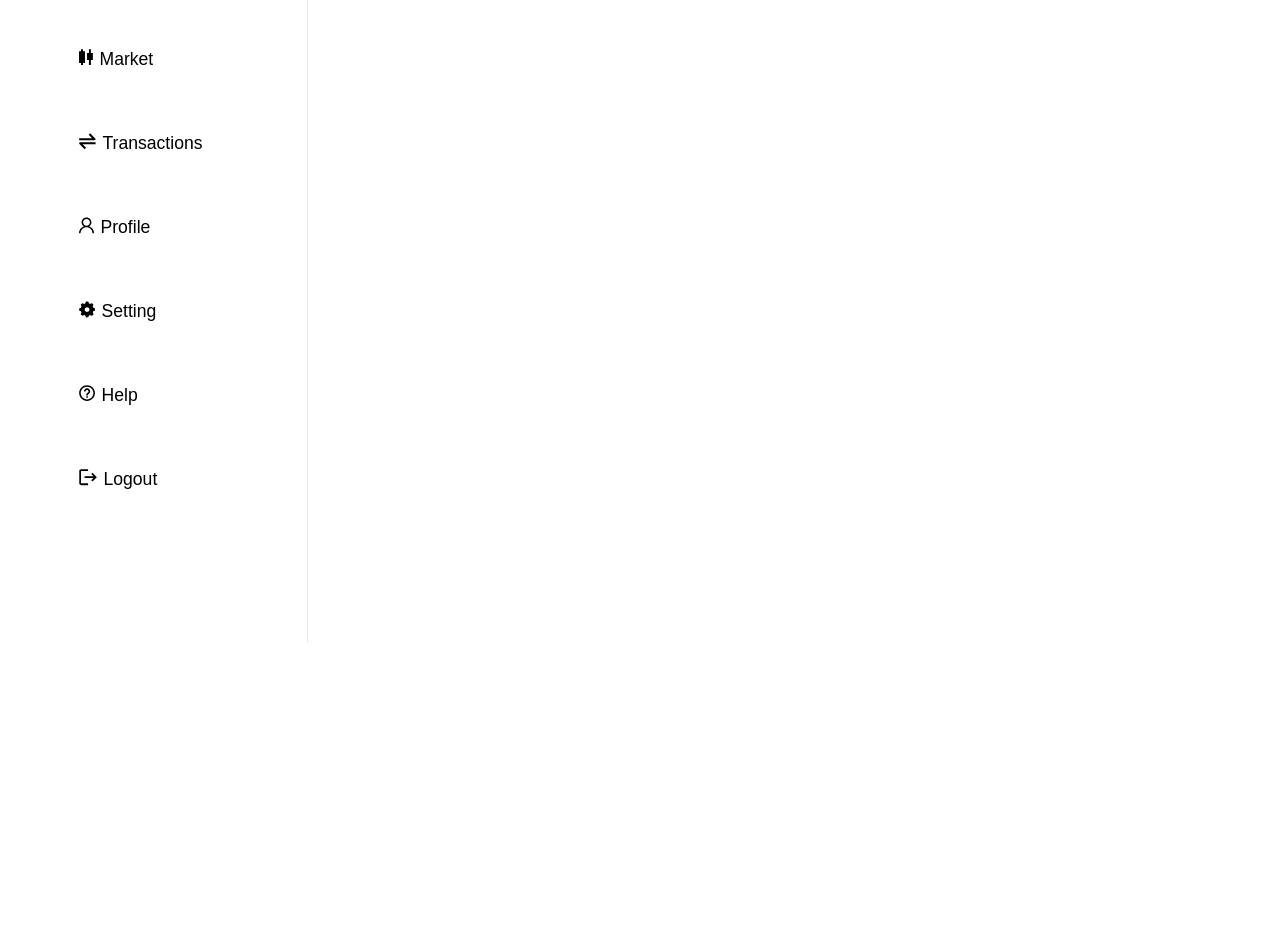
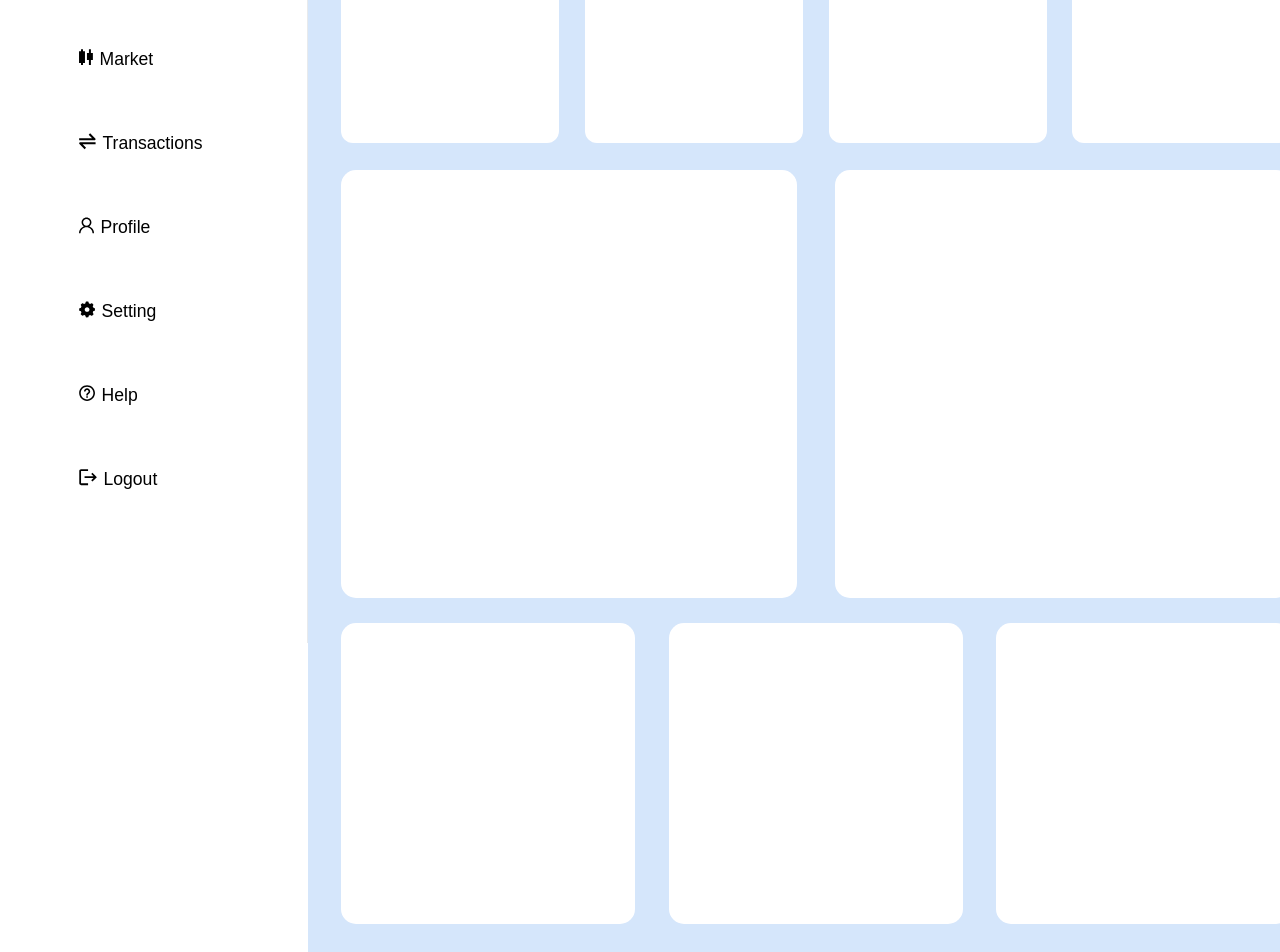
Before and after one commit to mamun-mahmood/react-dashboard, a React (Vite) app: page / in a window 1280 px wide. Shown: the part 157-1109 px from the top of the page. Before the commit the page ends 800 px from the top, so only its background shows below. Built offline with nearby package versions, Linux system fonts and the light colour scheme.

Commit message:
dashboard layout added

```diff
--- a/src/pages/Dashboard.css
+++ b/src/pages/Dashboard.css
@@ -1,63 +1,50 @@
-/* Reset default margin and padding */
-* {
-  margin: 0;
-  padding: 0;
-}
-
-/* Set a background color for the whole page */
-body {
-  background-color: #f0f0f0;
-  font-family: Arial, sans-serif;
-}
-
 /* Page container */
-.container {
-  max-width: 1200px;
-  margin: 0 auto;
-  padding: 20px;
+.dashboard-container {
+  padding: 28px 33px;
+  background: #d5e6fb;
 }
 
 /* First row with four columns */
 .first-row {
+  background: transparent;
   display: flex;
   justify-content: space-between;
-  margin-bottom: 20px;
+  margin-bottom: 27px;
 }
 
 .first-row .column {
   flex-basis: 23%;
-  background-color: #fff;
-  padding: 10px;
-  border: 1px solid #ccc;
-  box-shadow: 0 2px 4px rgba(0, 0, 0, 0.1);
+  height: 174px;
+  border-radius: 12px;
+  backdrop-filter: blur(20px);
 }
 
 /* Second row with two columns */
 .second-row {
+  background: transparent;
   display: flex;
   justify-content: space-between;
-  margin-bottom: 20px;
+  margin-bottom: 25px;
 }
 
 .second-row .column {
   flex-basis: 48%;
-  background-color: #fff;
   padding: 10px;
-  border: 1px solid #ccc;
-  box-shadow: 0 2px 4px rgba(0, 0, 0, 0.1);
+  border-radius: 15px;
+  backdrop-filter: blur(20px);
+  height: 428px;
 }
 
 /* Third row with three columns */
 .third-row {
+  background: transparent;
   display: flex;
   justify-content: space-between;
 }
 
 .third-row .column {
   flex-basis: 31%;
-  background-color: #fff;
-  padding: 10px;
-  border: 1px solid #ccc;
-  box-shadow: 0 2px 4px rgba(0, 0, 0, 0.1);
-  margin-bottom: 20px;
+  border-radius: 15px;
+  backdrop-filter: blur(20px);
+  height: 301px;
 }
--- a/src/pages/Dashboard.jsx
+++ b/src/pages/Dashboard.jsx
@@ -1,6 +1,24 @@
 import "./Dashboard.css";
 const Dashboard = () => {
-  return <div></div>;
+  return (
+    <div className="dashboard-container">
+      <div className="first-row">
+        <div className="column"></div>
+        <div className="column"></div>
+        <div className="column"></div>
+        <div className="column"></div>
+      </div>
+      <div className="second-row">
+        <div className="column"></div>
+        <div className="column"></div>
+      </div>
+      <div className="third-row">
+        <div className="column"></div>
+        <div className="column"></div>
+        <div className="column"></div>
+      </div>
+    </div>
+  );
 };
 
 export default Dashboard;
```
